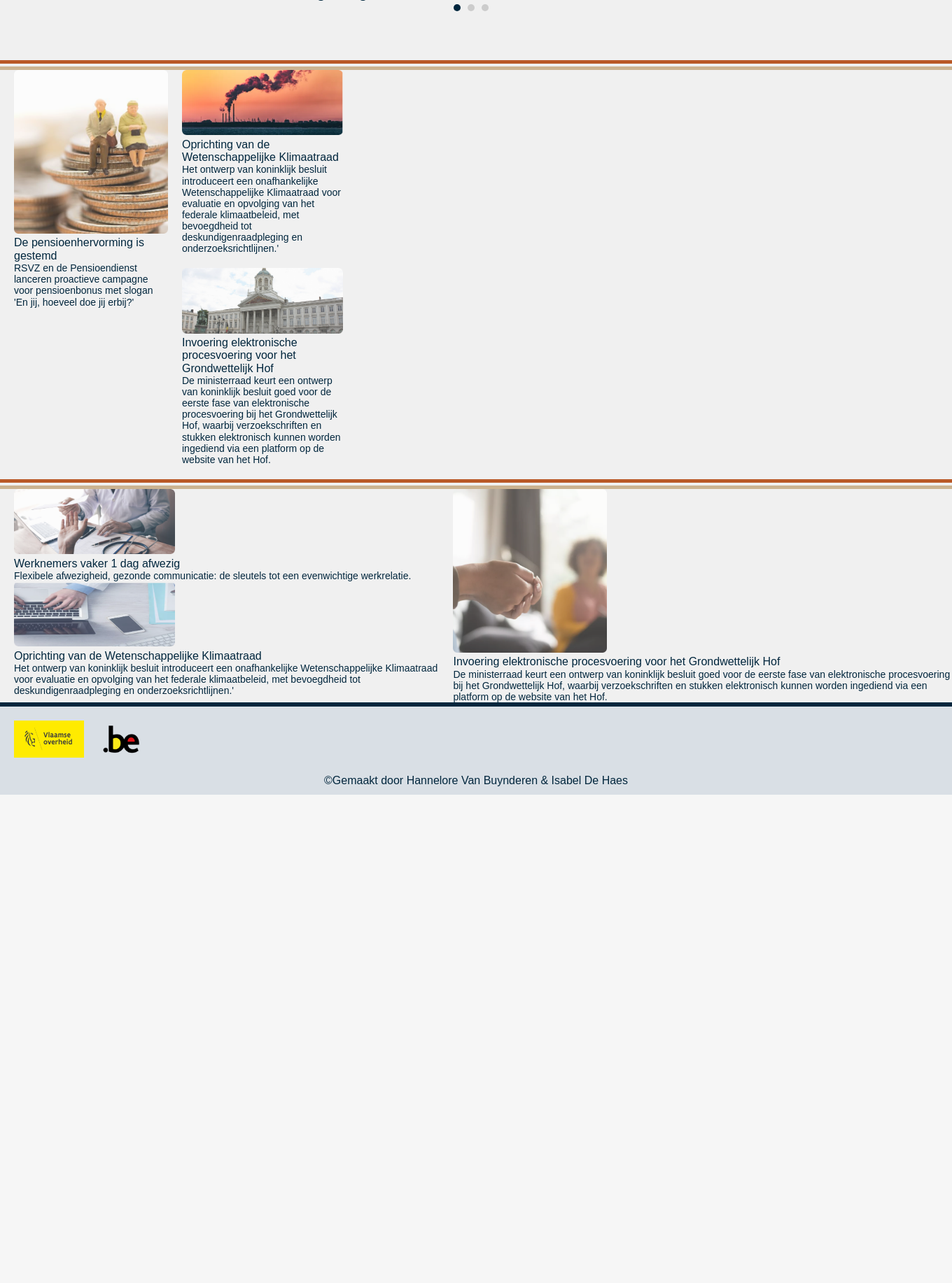
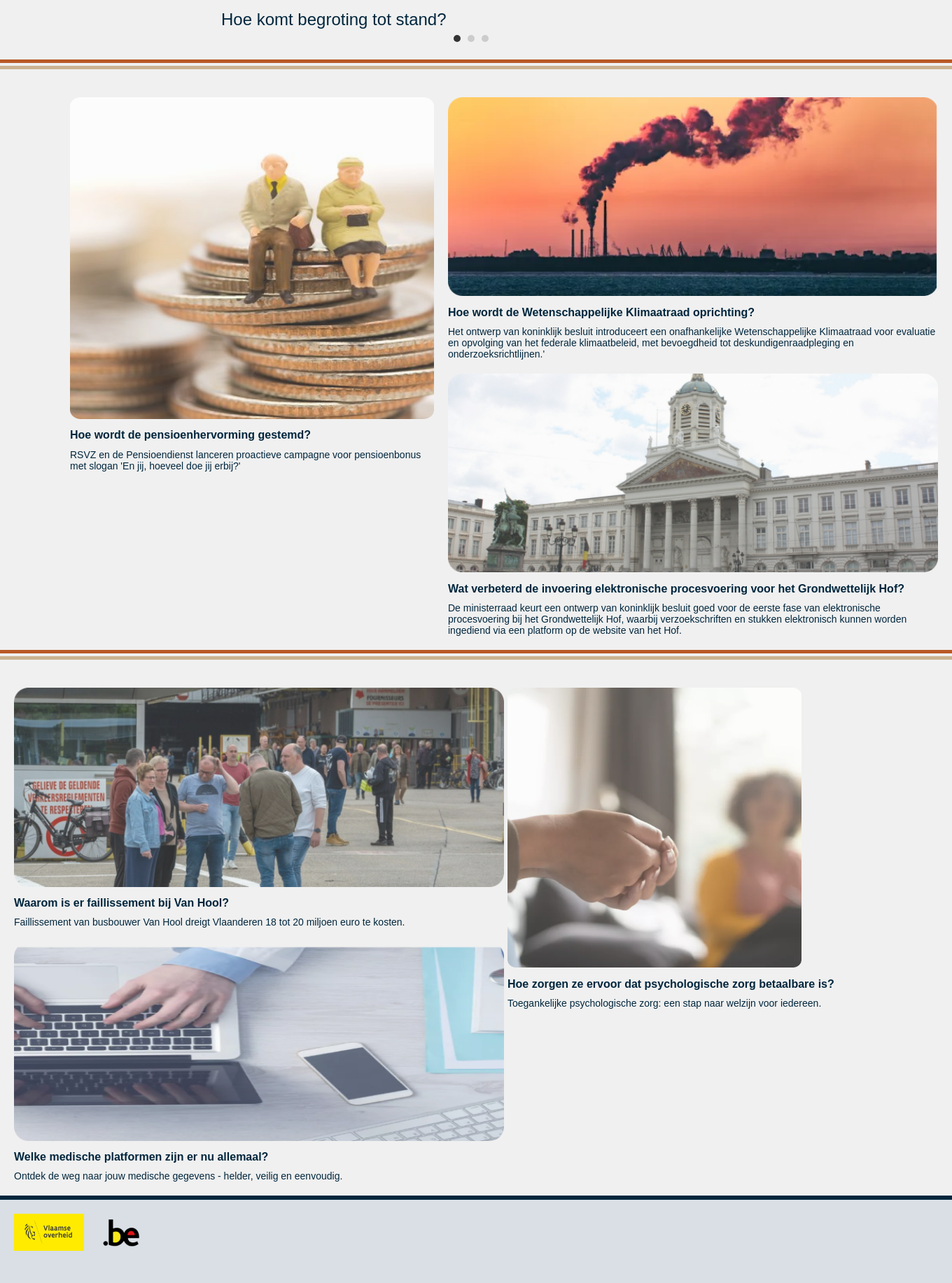
Before and after one commit to IsabelDH/lab2, a PHP site: page /lab2/ in a window 1360 px wide. Shown: the part 740-2574 px from the top of the page at 70% size. Before the commit the page ends 1876 px from the top, so only its background shows below. Run offline with PHP 8.4, Linux system fonts and the light colour scheme; some web fonts are replaced.

Commit message:
homepagina ok behalve op website versie, klikken van sliders lukt niet

```diff
--- a/index.php
+++ b/index.php
@@ -37,22 +37,28 @@
     </div>
 
     <div class="container">
+    <a href="#">
         <div class="flex1">
             <img class="image3" src="images/image2.png" alt="">
-            <h3 class="title">De pensioenhervorming is gestemd</h3>
+            <h3 class="title">Hoe wordt de pensioenhervorming gestemd?</h3>
             <p>RSVZ en de Pensioendienst lanceren proactieve campagne voor pensioenbonus met slogan 'En jij, hoeveel doe jij erbij?'</p>
         </div>
+        </a>
         <div class="flex2">
+        <a href="#">
         <div>
             <img class="image1" src="images/image5.png" alt="">
-            <h3 class="title">Oprichting van de Wetenschappelijke Klimaatraad</h3>
+            <h3 class="title">Hoe wordt de Wetenschappelijke Klimaatraad oprichting?</h3>
             <p>Het ontwerp van koninklijk besluit introduceert een onafhankelijke Wetenschappelijke Klimaatraad voor evaluatie en opvolging van het federale klimaatbeleid, met bevoegdheid tot deskundigenraadpleging en onderzoeksrichtlijnen.'</p>
         </div>
+        </a>
+        <a href="#">
         <div>
             <img class="image2" src="images/image3.png" alt="">
-            <h3 class="title">Invoering elektronische procesvoering voor het Grondwettelijk Hof</h3>
+            <h3 class="title">Wat verbeterd de invoering elektronische procesvoering voor het Grondwettelijk Hof?</h3>
             <p>De ministerraad keurt een ontwerp van koninklijk besluit goed voor de eerste fase van elektronische procesvoering bij het Grondwettelijk Hof, waarbij verzoekschriften en stukken elektronisch kunnen worden ingediend via een platform op de website van het Hof.</p>
         </div>
+        </a>
         </div>
     </div>
 
@@ -63,22 +69,27 @@
 
     <div class="container">
         <div class="flex3">
+            <a href="#">
             <div>
-                <img class="image1" src="images/image1.png" alt="">
-                <h3 class="title">Werknemers vaker 1 dag afwezig</h3>
-                <p>Flexibele afwezigheid, gezonde communicatie: de sleutels tot een evenwichtige werkrelatie.</p>
+                <img class="image1" src="images/image4.png" alt="">
+                <h3 class="title">Waarom is er faillissement bij Van Hool?</h3>
+                <p>Faillissement van busbouwer Van Hool dreigt Vlaanderen 18 tot 20 miljoen euro te kosten.</p>
             </div>
-
+            </a>
+            <a href="#">
             <div>
                 <img class="image2" src="images/image6.png" alt="">
-                <h3  class="title">Oprichting van de Wetenschappelijke Klimaatraad</h3>
-                <p>Het ontwerp van koninklijk besluit introduceert een onafhankelijke Wetenschappelijke Klimaatraad voor evaluatie en opvolging van het federale klimaatbeleid, met bevoegdheid tot deskundigenraadpleging en onderzoeksrichtlijnen.'</p>
+                <h3  class="title">Welke medische platformen zijn er nu allemaal?</h3>
+                <p>Ontdek de weg naar jouw medische gegevens - helder, veilig en eenvoudig.</p>
             </div>
+            </a>
         </div>
         <div class="flex4">
-            <img class="image3" src="images/image7.png" alt="">
-            <h3  class="title">Invoering elektronische procesvoering voor het Grondwettelijk Hof</h3>
-            <p>De ministerraad keurt een ontwerp van koninklijk besluit goed voor de eerste fase van elektronische procesvoering bij het Grondwettelijk Hof, waarbij verzoekschriften en stukken elektronisch kunnen worden ingediend via een platform op de website van het Hof.</p>
+        <a href="#">
+            <img class="image4" src="images/image7.png" alt="">
+            <h3  class="title">Hoe zorgen ze ervoor dat psychologische zorg betaalbare is?</h3>
+            <p>Toegankelijke psychologische zorg: een stap naar welzijn voor iedereen.</p>
+           </a>
         </div>
 
     </div>
--- a/meldingen.php
+++ b/meldingen.php
@@ -6,7 +6,6 @@
     <link rel="stylesheet" href="styles/normalize.css">
     <link rel="stylesheet" href="styles/meldingen.css">
     <link rel="stylesheet" href="styles/general.css">
-    <link rel="stylesheet" href="styles/profiel.css">
 
     <title>Meldingen</title>
 </head>
--- a/styles/chatbot.css
+++ b/styles/chatbot.css
@@ -16,7 +16,7 @@ body {
     box-shadow: 0px 0px 10px rgba(0, 0, 0, 0.1);
     position: fixed;
     right: 20px;
-    top: 200px;
+    top: 180px;
     z-index: 1000;
 }
 
@@ -63,7 +63,7 @@ h3 {
 }
 
 .bot-message {
-    background-color: #fff;
+    background-color: #f6f6f6;
     float: left;
 }
 
@@ -73,10 +73,12 @@ h3 {
 }
 
 .chat-input {
-    flex: 1; /* Make the input take up available space */
-    padding: 10px; /* Add padding for better appearance */
+    flex: 1;
+    padding: 10px;
     border: none;
     outline: none;
+    color: #000;
+
 }
 
 .send-icon {
@@ -85,3 +87,13 @@ h3 {
     color: #00263D;
     cursor: pointer;
 }
+
+@media (min-width: 1000px) {
+.chat-container {
+
+    right: 20px;
+    top: 200px;
+    z-index: 1000;
+}
+
+}
--- a/styles/general.css
+++ b/styles/general.css
@@ -80,7 +80,6 @@ p{
 }
 input{
     border: none !important;
-    /* background-color: #93ACC2; */
     background-color: #F6F6F6;
     color: white;
 }
@@ -109,9 +108,6 @@ input{
     background-color: rgba(147, 172, 194, 0.25);
     border-top: 6px solid #00263D;
     padding-top: 20px;
-    /* position: fixed; */
-    /* bottom: 0;
-    width: 100%; */
 
 
 }
--- a/styles/header.css
+++ b/styles/header.css
@@ -20,13 +20,13 @@
 
 .line1 {
   background-color: #93acc2;
-  top: 75px;
+  top: 83px;
   z-index: 2;
 }
 
 .line2 {
   background-color: #f6f6f6;
-  top: 90px;
+  top: 97px;
   z-index: 2;
 }
 
--- a/styles/style.css
+++ b/styles/style.css
@@ -29,8 +29,9 @@ h1 {
   position: relative;
   overflow: hidden;
   max-width: 90%;
-  margin: 40px auto;
+  margin: 20px auto;
   z-index: -1;
+  margin-top: 110px;
 
 }
 
@@ -81,42 +82,52 @@ h1 {
   height: 10px;
   background-color: #ccc;
   border-radius: 50%;
-  margin: 0 5px 25px 5px;
+  margin: 0 5px;
   cursor: pointer;
 }
 
 .slider-dot.active {
-  background-color: #00263D;
+  background-color: #333;
 }
 
 .container {
   display: flex;
   justify-content: space-between;
   margin-left: 20px;
+  margin-top: 40px;
 }
 
 .flex1 {
   flex: 1;
-  margin-right: 10px; /* Ruimte tussen de eerste afbeelding en de volgende kolommen */
+  margin-right: 10px;
 }
-.title {
+.title h3 {
   color: #00263D;
   font-weight: 400;
   font-family: "neue-haas-grotesk-text", sans-serif;
-  font-style: 12px;
+  font-style: 13px;
+  margin-top: 90px;
+}
+p{
+  color: #00263D;
+  font-weight: 100;
+  font-family: "neue-haas-grotesk-text", sans-serif;
+  font-style: 8px;
+  margin-top: 10px;
+}
+
+img{
+  margin-bottom: 10px;
 }
 
 .flex2 div {
-  margin-bottom: 20px; /* Ruimte tussen de twee kolommen van afbeeldingen */
+  margin-bottom: 20px;
 
-}
-
-.flex2{
-  margin-right: 9000px;
 }
 
 .image3{
   width: 220px;
+  height: 400px;
 }
 
 .image1{
@@ -127,11 +138,29 @@ h1 {
   width: 230px;
 }
 
-p{
-  color: #00263D;
-  font-weight: 400;
-  font-family: "neue-haas-grotesk-text", sans-serif;
-  font-style: 10px;
+.image4{
+  width: 220px;
+  height: 280px;
+}
+
+.flex4 {
+  flex: 4;
+  margin-right: 10px;
+}
+.flex3 div {
+  margin-bottom: 20px;
+}
+
+.flex3{
+  margin-right: 5px;
+}
+
+a{
+  text-decoration: none;
+}
+
+a:hover{
+  color: #CBB391;
 }
 
 /*balkjes*/
@@ -142,7 +171,7 @@ p{
 }
 
 .balk{
-  height: 5px; /* Hoogte van de balken */
+  height: 5px;
   width: 100%;
 }
 
@@ -156,7 +185,6 @@ p{
 
 @media(min-width:600px){
   #slider-container{
-    /* background-color: aqua; */
     width: 95%;
   }
 
@@ -177,26 +205,91 @@ p{
   .flex2 {
     display: flex;
     flex-direction: column;
-    flex: 2;
+    flex: 1;
+    margin-right: 30px;
   }
 
   .flex2 div {
     margin-bottom: 20px;
   }
 
-  /* .image3{
-    width: 240px;
+  .image3{
+    width: 320px;
+    height: 460px;
+  }
+
+  .image1{
+    width: 400px;
+  }
+
+  .image2{
+    width: 400px;
+  }
+
+  .image4{
+    width: 320px;
     height: 400px;
-  } */
+  }
+
 }
 
-@media(min-width: 1000px){
+@media(min-width: 900px){
   #slider-container{
-
+    margin-top: 60px;
     width: 55%;
   }
 
   #slide img{
     height: 45vh;
   }
+
+  .flex1 {
+    flex: 1;
+    margin-right: 20px;
+    margin-left: 80px;
+  }
+
+  .flex2 {
+    display: flex;
+    flex-direction: column;
+    flex: 1;
+    margin-right: 80px;
+  }
+
+  .flex2 div {
+    margin-bottom: 20px;
+  }
+
+  .image3{
+    width: 520px;
+    height: 460px;
+  }
+
+  .image1{
+    width: 700px;
+  }
+
+  .image2{
+    width: 700px;
+  }
+
+  .image4{
+    width: 420px;
+    height: 400px;
+  }
+
+  .title h3 {
+    color: #00263D;
+    font-weight: 700;
+    font-family: "neue-haas-grotesk-text", sans-serif;
+    font-style: 24px;
+    margin-top: 90px;
+  }
+  p{
+    color: #00263D;
+    font-weight: 100;
+    font-family: "neue-haas-grotesk-text", sans-serif;
+    font-style: 13px;
+    margin-top: 10px;
+  }
 }
```
Also changed, not shown: nieuwsslider.php (+13 -66 lines), images/image4.png (added), renovatie.php (added).
